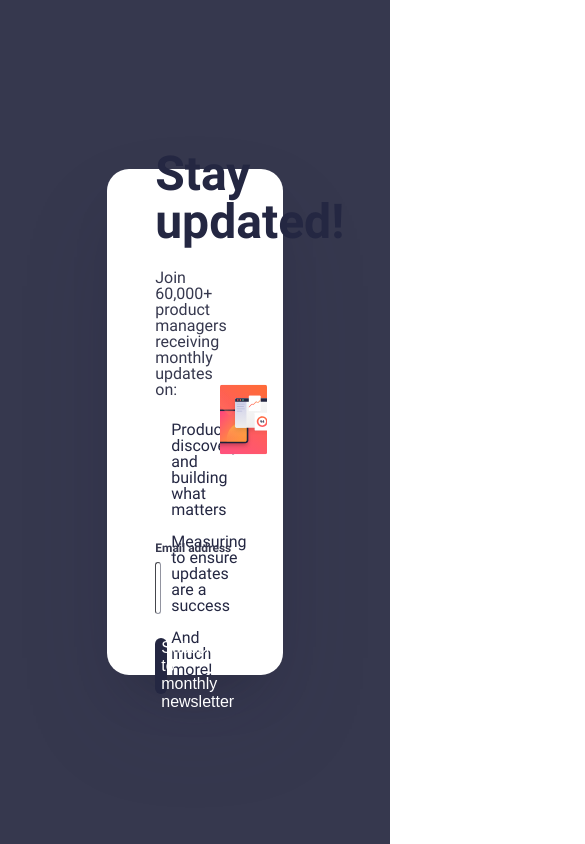
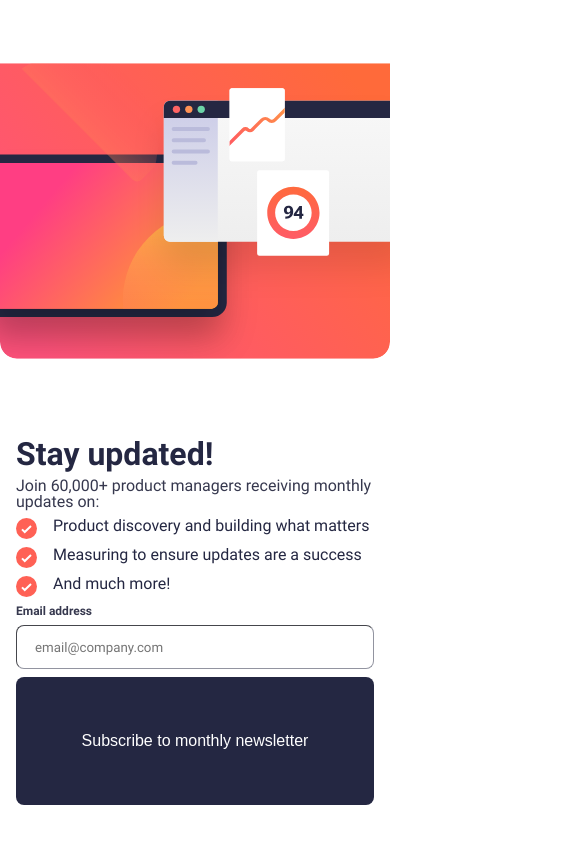
Before and after one commit to vsenadev/newsletter-subscribe, a React (Create React App) app: page / in a window 390 px wide. Shown: the top 844 px of the page, 585 px wide, since content can reach past the window. Built offline with nearby package versions, Linux system fonts and the light colour scheme.

Commit message:
FEAT - Project finished

```diff
--- a/src/data/home.json
+++ b/src/data/home.json
@@ -1,5 +1,5 @@
 {
-  "diferrences": [
+  "differences": [
     "Product discovery and building what matters",
     "Measuring to ensure updates are a success",
     "And much more!"
--- /dev/null
+++ b/src/interface/IDifferences.ts
@@ -0,0 +1,3 @@
+export interface IDifferences {
+    differences: string[]
+}
--- a/src/pages/Home/Home.tsx
+++ b/src/pages/Home/Home.tsx
@@ -1,14 +1,16 @@
 import styles from './Home.module.sass'
-import data from '../../data/home.json'
 import { ReactComponent as CorrectLogo } from '../../assets/images/icon-list.svg'
 import Banner from '../../assets/images/illustration-sign-up-desktop.svg'
-import {useContext} from "react";
+import {useContext, useEffect, useState} from "react";
 import {validateEmail} from "../../utils/Home.utils";
 import {GlobalContext} from "../../store/GlobalState";
 import { useNavigate } from "react-router-dom";
+import {IDifferences} from "../../interface/IDifferences";
+import {GetDifferences} from "../../request/Home.request";
 
 export default function Home(){
     const { email, setEmail, validEmail, setValidEmail, called, setCalled }: any= useContext(GlobalContext);
+    const [data, setData] = useState<IDifferences>()
     const navigate = useNavigate();
 
     const handleButtonClick = () => {
@@ -20,6 +22,10 @@ export default function Home(){
         }
     };
 
+    useEffect(() => {
+        GetDifferences(setData)
+    }, []);
+
     return(
         <section className={styles.container}>
             <div className={styles.container__box}>
@@ -28,7 +34,7 @@ export default function Home(){
                     <p className={styles.container__box_content_description}>Join 60,000+ product managers receiving monthly updates on:</p>
                     <div className={styles.container__box_content_div}>
                         {
-                            data.diferrences.map((element: string) => (
+                            data?.differences.map((element: string) => (
                                 <div className={styles.container__box_content_div_content} key={element}>
                                     <CorrectLogo/>
                                     <p>{element}</p>
--- /dev/null
+++ b/src/pages/HomeMobile/HomeMobile.module.sass
@@ -0,0 +1,94 @@
+@import '../../assets/styles/_variables.sass'
+
+.container__box
+  width: 100dvw
+  height: 100dvh
+  display: flex
+  flex-direction: column
+
+  &_image
+    width: 100%
+    height: 50dvh
+
+    img
+      width: 100%
+      height: 100%
+
+  &_content
+    display: flex
+    flex-direction: column
+    width: calc(100dvw - 2rem)
+    height: calc(50dvh - 2rem)
+    padding: 1rem
+    gap: 0.5rem
+
+    &_title
+      font-family: $title-font
+      font-weight: $title-weight
+      font-size: 2rem
+      color: $DarkSlateGrey
+
+    &_description
+      font-family: $font-text
+      font-weight: $text-weight
+      font-size: $size
+      color: $CharcoalGrey
+
+    &_div
+      display: flex
+      flex-direction: column
+      gap: 0.5rem
+
+      &_content
+        display: flex
+        gap: 1rem
+        font-family: $font-text
+        color: $DarkSlateGrey
+
+    &_mail
+      width: 100%
+      display: flex
+      flex-direction: column
+      justify-content: flex-end
+      gap: 0.5rem
+
+      &_div
+        display: flex
+        justify-content: space-between
+        align-items: center
+
+        &_label
+          font-size: 12px
+          font-family: $title-font
+          font-weight: $title-weight
+          color: $CharcoalGrey
+
+        &_error
+          font-size: 12px
+          font-family: $title-font
+          font-weight: $title-weight
+          color: $tomato
+          margin-left: 12rem
+
+      &_input
+        height: 2.5rem
+        font-family: $font-text
+        text-indent: 1rem
+        border-radius: 8px
+        border-width: 1px
+        border-color: $Grey
+        outline: none
+
+    &_button
+      height: 8rem
+      border-radius: 8px
+      border-style: none
+      background-color: $DarkSlateGrey
+      color: $White
+      font-weight: $text-weight
+      cursor: pointer
+      font-size: $size
+
+    &_button:hover
+      background-image: linear-gradient(to right, #ff5474, #ff5767, #ff5b5a, #ff614d, #ff683f)
+      box-shadow: 1px 2px 35px rgba(255, 105, 105, 0.8)
--- /dev/null
+++ b/src/pages/HomeMobile/HomeMobile.tsx
@@ -0,0 +1,74 @@
+import {useContext, useEffect, useState} from "react";
+import {GlobalContext} from "../../store/GlobalState";
+import { ReactComponent as CorrectLogo } from '../../assets/images/icon-list.svg'
+import {useNavigate} from "react-router-dom";
+import {validateEmail} from "../../utils/Home.utils";
+import styles from "./HomeMobile.module.sass";
+import Banner from "../../assets/images/illustration-sign-up-mobile.svg";
+import {GetDifferences} from "../../request/Home.request";
+import {IDifferences} from "../../interface/IDifferences";
+
+export default function HomeMobile(){
+    const { email, setEmail, validEmail, setValidEmail, called, setCalled }: any = useContext(GlobalContext);
+    const [data, setData] = useState<IDifferences>()
+    const navigate = useNavigate();
+
+    const handleButtonClick = () => {
+        setCalled(true)
+
+        if (validateEmail(email)) {
+            setValidEmail(true)
+            navigate("/success");
+        }
+    };
+
+    useEffect(() => {
+        GetDifferences(setData)
+    }, []);
+
+    return (
+        <div className={styles.container__box}>
+            <div className={styles.container__box_image}>
+                <img src={Banner} alt='banner'/>
+            </div>
+            <div className={styles.container__box_content}>
+                <h1 className={styles.container__box_content_title}>Stay updated!</h1>
+                <p className={styles.container__box_content_description}>Join 60,000+ product managers receiving
+                    monthly updates on:</p>
+                <div className={styles.container__box_content_div}>
+                    {
+                        data?.differences.map((element: string) => (
+                            <div className={styles.container__box_content_div_content} key={element}>
+                                <CorrectLogo/>
+                                <p>{element}</p>
+                            </div>
+                        ))
+                    }
+                </div>
+                <div className={styles.container__box_content_mail}>
+                    <div className={styles.container__box_content_mail_div}>
+                        <label className={styles.container__box_content_mail_div_label}>Email address</label>
+                        {
+                            (!validEmail && called) && (
+                                <span
+                                    className={styles.container__box_content_mail_div_error}>Valid email required</span>
+                            )
+                        }
+                        <span></span>
+                    </div>
+                    <input
+                        className={styles.container__box_content_mail_input}
+                        style={!validEmail ? {backgroundColor: "hsla(4,100%,67%,0.21);color: hsl(4, 100%, 67%)"} : {}}
+                        placeholder='email@company.com'
+                        type='text'
+                        value={email}
+                        onChange={(event) => setEmail(event.target.value)}
+                    />
+                </div>
+                <button onClick={handleButtonClick} className={styles.container__box_content_button}>Subscribe to
+                    monthly newsletter
+                </button>
+            </div>
+        </div>
+    )
+}
--- /dev/null
+++ b/src/pages/SuccessMobile/SuccessMobile.module.sass
@@ -0,0 +1,48 @@
+@import '../../assets/styles/_variables.sass'
+
+.container
+  width: 100dvw
+  height: 100dvh
+  display: flex
+  flex-direction: column
+  align-items: center
+
+  &__box
+    display: flex
+    flex-direction: column
+    justify-content: center
+    gap: 1rem
+    width: calc(100% - 2rem)
+    padding: 1rem
+    height: calc(90% - 2rem)
+
+    &_title
+      font-family: $title-font
+      font-weight: $title-weight
+      font-size: 2.5rem
+      color: $DarkSlateGrey
+
+    &_text
+      font-family: $font-text
+      font-weight: $text-weight
+      font-size: $size
+      color: $CharcoalGrey
+      line-height: 1.5rem
+
+      strong
+        font-weight: 700
+
+  &__button
+    width: 90%
+    height: 3rem
+    border-radius: 6px
+    border-style: none
+    background-color: $DarkSlateGrey
+    color: $White
+    font-weight: $text-weight
+    cursor: pointer
+    font-size: $size
+
+  &__button:hover
+    background-image: linear-gradient(to right, #ff5474, #ff5767, #ff5b5a, #ff614d, #ff683f)
+    box-shadow: 1px 2px 35px rgba(255, 105, 105, 0.8)
--- /dev/null
+++ b/src/pages/SuccessMobile/SuccessMobile.tsx
@@ -0,0 +1,21 @@
+import styles from "./SuccessMobile.module.sass";
+import {useContext} from "react";
+import {GlobalContext} from "../../store/GlobalState";
+import { ReactComponent as SuccessLogo } from '../../assets/images/icon-success.svg';
+
+export default function SuccessMobile(){
+    const { email }: any = useContext(GlobalContext);
+
+    return (
+        <section className={styles.container}>
+            <div className={styles.container__box}>
+                <SuccessLogo/>
+                <h1 className={styles.container__box_title}>Thanks for subscribing!</h1>
+                <p className={styles.container__box_text}>A confirmation email has been sent to <strong>{email}</strong>.
+                    Please open it and click the button inside to confirm your subscription</p>
+            </div>
+            <button className={styles.container__button}>Dismiss message</button>
+        </section>
+
+    )
+}
--- /dev/null
+++ b/src/request/Home.request.ts
@@ -0,0 +1,6 @@
+import React from "react";
+import {IDifferences} from "../interface/IDifferences";
+
+export async function GetDifferences(setData: React.Dispatch<React.SetStateAction<IDifferences | undefined>>){
+    setData(require('../data/home.json'))
+}
--- a/src/routes.tsx
+++ b/src/routes.tsx
@@ -2,15 +2,26 @@ import { BrowserRouter, Routes, Route } from "react-router-dom";
 import Home from './pages/Home/Home'
 import Success from "./pages/Success/Success";
 import {RoutesProvider} from "./store/GlobalState";
+import HomeMobile from "./pages/HomeMobile/HomeMobile";
+import SuccessMobile from "./pages/SuccessMobile/SuccessMobile";
 
 export default function AppRouter() {
     return(
         <BrowserRouter>
             <RoutesProvider>
-                <Routes>
-                    <Route element={<Home/>} path='/'/>
-                    <Route element={<Success/>} path='/success'/>
-                </Routes>
+                    {
+                        window.innerWidth <= 425 ?
+                            <Routes>
+                                <Route element={<HomeMobile/>} path='/'/>
+                                <Route element={<SuccessMobile/>} path='/success'/>
+                            </Routes>
+                            :
+                            <Routes>
+                                <Route element={<Home/>} path='/'/>
+                                <Route element={<Success/>} path='/success'/>
+                            </Routes>
+
+                    }
             </RoutesProvider>
         </BrowserRouter>
     )
```
